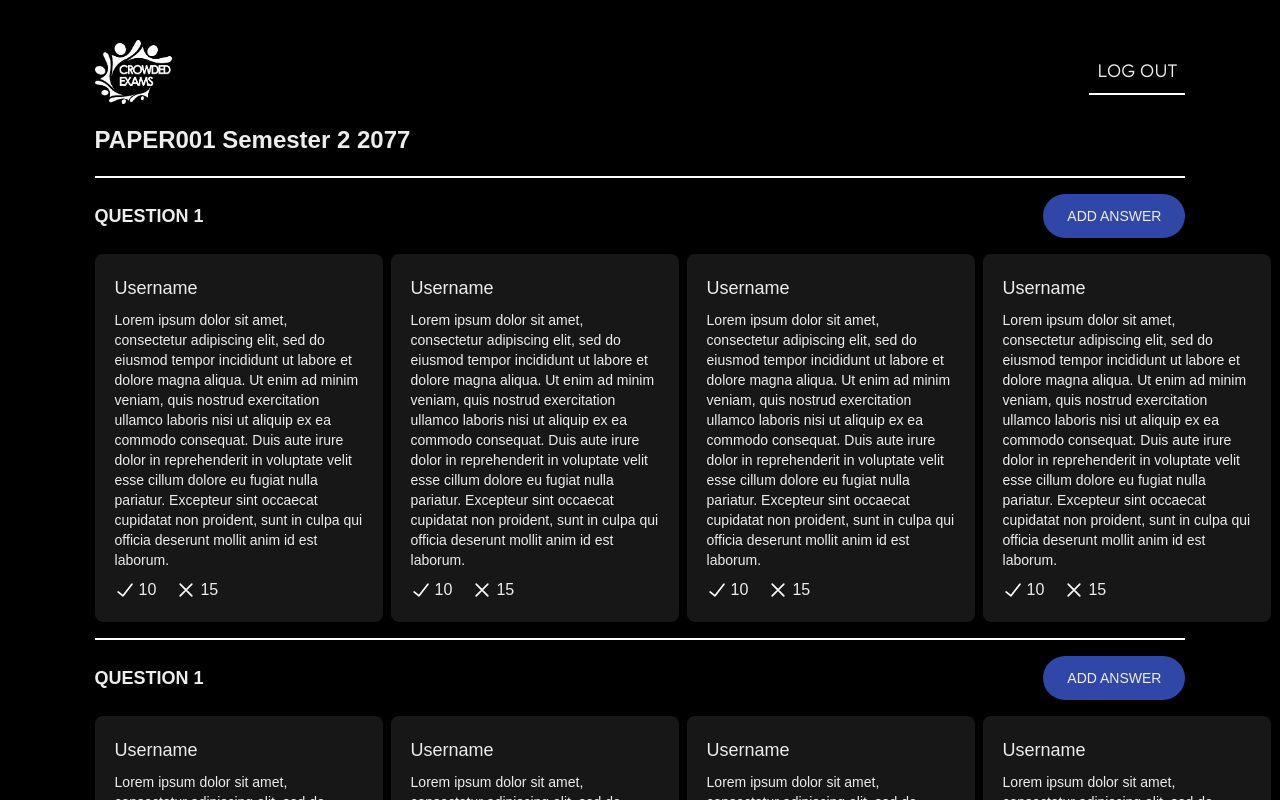
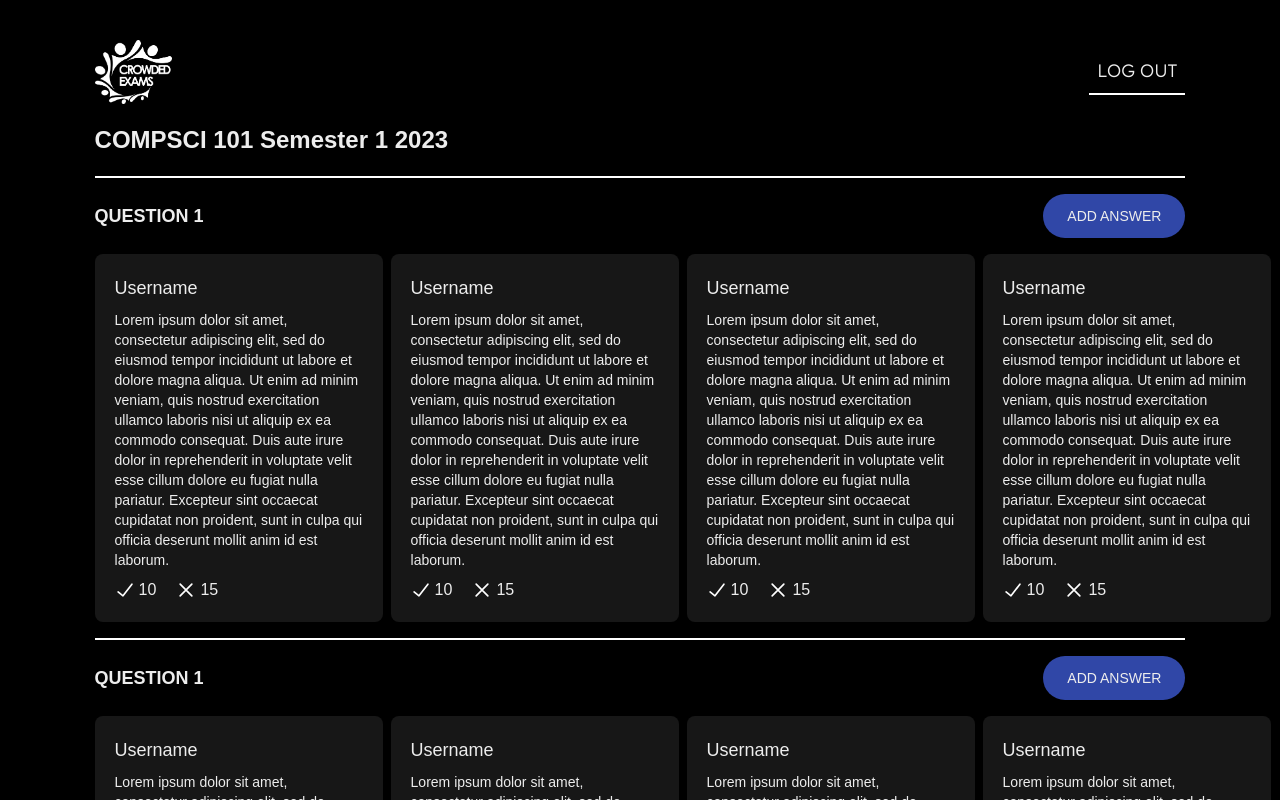
Before and after one commit to br-Chan/Exam-Comparison-Board, a Next.js app: page /exam/1 in a window 1280 px wide. Built offline with nearby package versions, Linux system fonts and the light colour scheme.

Commit message:
feat: Create placeholder exam paper data and display paper's data depending on examId parameter in exam/[examId]

```diff
--- a/src/app/exam/Paper.tsx
+++ b/src/app/definitions/Paper.tsx
@@ -1,6 +1,7 @@
 import { Semester } from "./Semester";
 
 export type Paper = {
+  id: string;
   course: string; // can be replaced by a Course type
   semester: Semester;
   year: number;
--- a/src/app/exam/[examId]/page.tsx
+++ b/src/app/exam/[examId]/page.tsx
@@ -1,25 +1,33 @@
+import { getPaper } from "@/app/lib/actions";
 import Header from "../../components/header";
 import QuestionRow from "../../components/questionRow";
 
 export default async function Exam({
   params,
 }: {
-  params: Promise<{ examId: string }>
+  params: Promise<{ examId: string }>;
 }) {
   const examId = (await params).examId;
+  const paper = getPaper(examId);
 
   return (
     <>
       <Header logo logout />
+      {paper ? (
         <div>
           <div>
-          <h1 className="mb-5 text-2xl font-bold">PAPER001 Semester 2 2077</h1>
+            <h1 className="mb-5 text-2xl font-bold">
+              {paper.course} {paper.semester} {paper.year}
+            </h1>
           </div>
           <QuestionRow />
           <QuestionRow />
           <QuestionRow />
           <QuestionRow />
         </div>
+      ) : (
+        <div>Couldn't find paper!</div>
+      )}
     </>
   );
 }
--- /dev/null
+++ b/src/app/lib/actions.ts
@@ -0,0 +1,6 @@
+import { Paper } from "../definitions/Paper";
+import { papers } from "./placeholderData";
+
+export const getPaper = (id: string): Paper | undefined => {
+  return papers.find((paper) => paper.id === id);
+};
--- /dev/null
+++ b/src/app/lib/placeholderData.ts
@@ -0,0 +1,35 @@
+import { Paper } from "../definitions/Paper";
+import { Semester } from "../definitions/Semester";
+
+export const papers: Paper[] = [
+  {
+    id: "0",
+    course: "SOFTENG 284",
+    semester: Semester.TWO,
+    year: 2024,
+  },
+  {
+    id: "1",
+    course: "COMPSCI 101",
+    semester: Semester.ONE,
+    year: 2023,
+  },
+  {
+    id: "2",
+    course: "SOFTENG 206",
+    semester: Semester.TWO,
+    year: 2023,
+  },
+  {
+    id: "3",
+    course: "COMPSCI 220",
+    semester: Semester.ONE,
+    year: 2024,
+  },
+  {
+    id: "4",
+    course: "SOFTENG 325",
+    semester: Semester.TWO,
+    year: 2024,
+  },
+];
```
Also changed, not shown: src/app/definitions/Semester.tsx (renamed from src/app/exam/Semester.tsx). Lines whose indentation alone changed are shown as unchanged.
